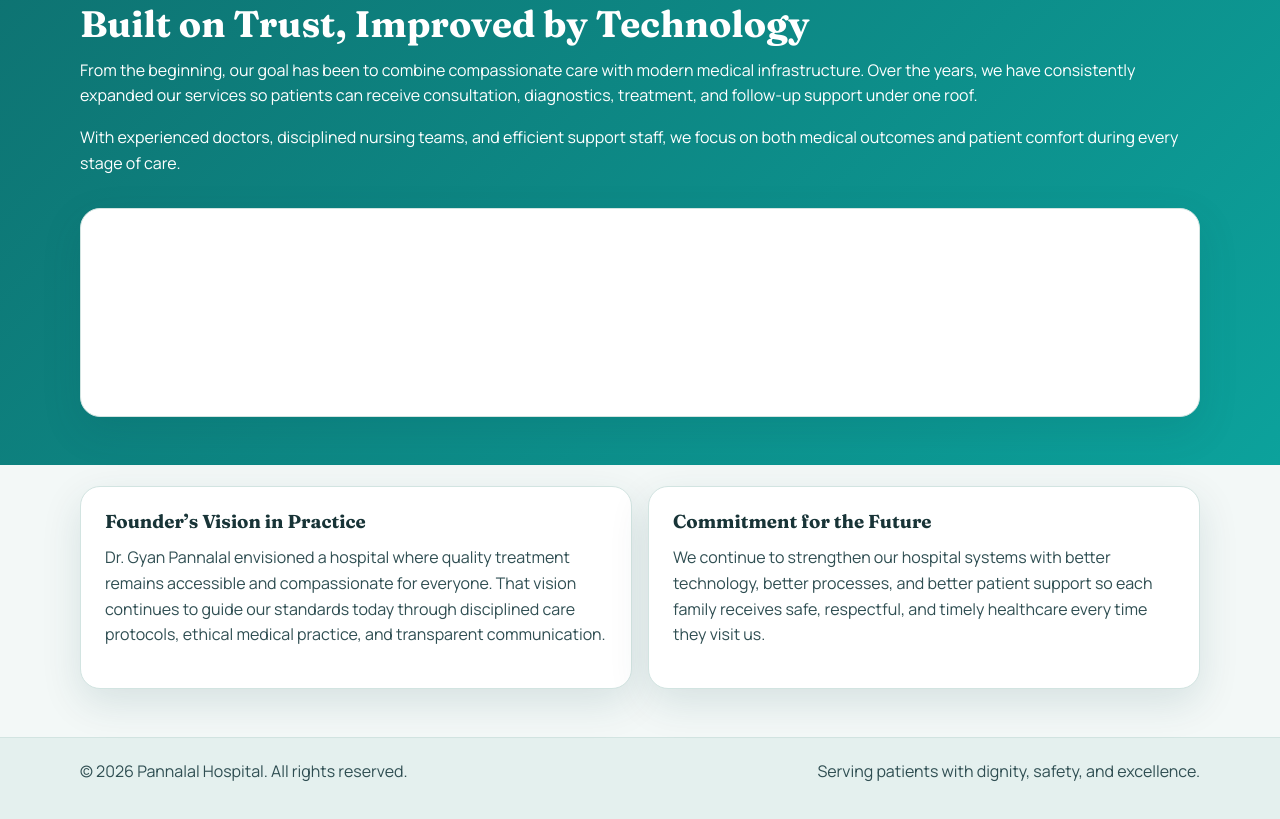
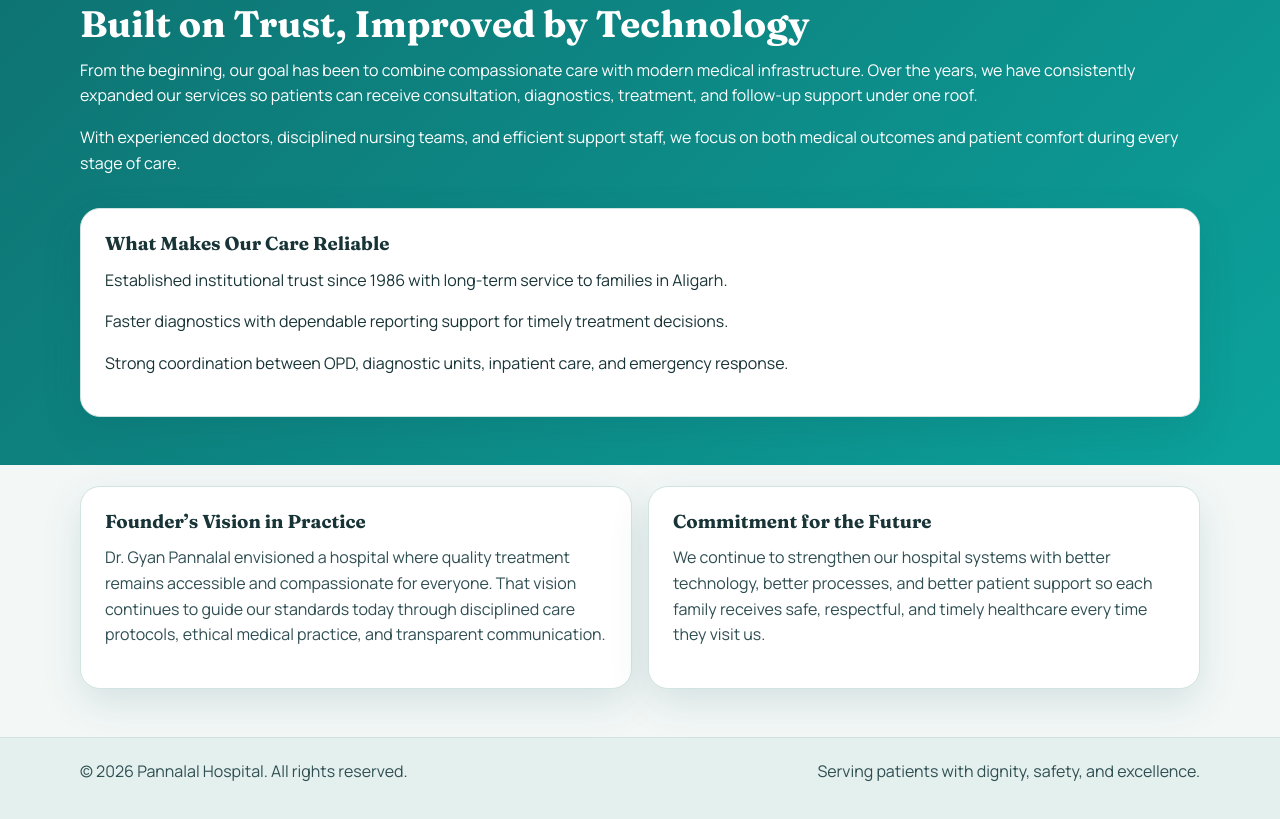
Before and after one commit to KRAZYGAMERYT195/pannalalhospital, a plain HTML site: page about.html in a window 1280 px wide. Shown: the part 1044-1863 px from the top of the page. Drawn offline with Linux system fonts and the light colour scheme.

Commit message:
Fix accent section card text readability on About page

```diff
--- a/styles.css
+++ b/styles.css
@@ -260,6 +260,12 @@ a {
   color: #fff;
 }
 
+/* Keep content readable inside white cards placed within accent sections */
+.accent .card h3,
+.accent .card p {
+  color: var(--text);
+}
+
 .testimonial-author {
   font-weight: 700;
   opacity: 0.95;
```
